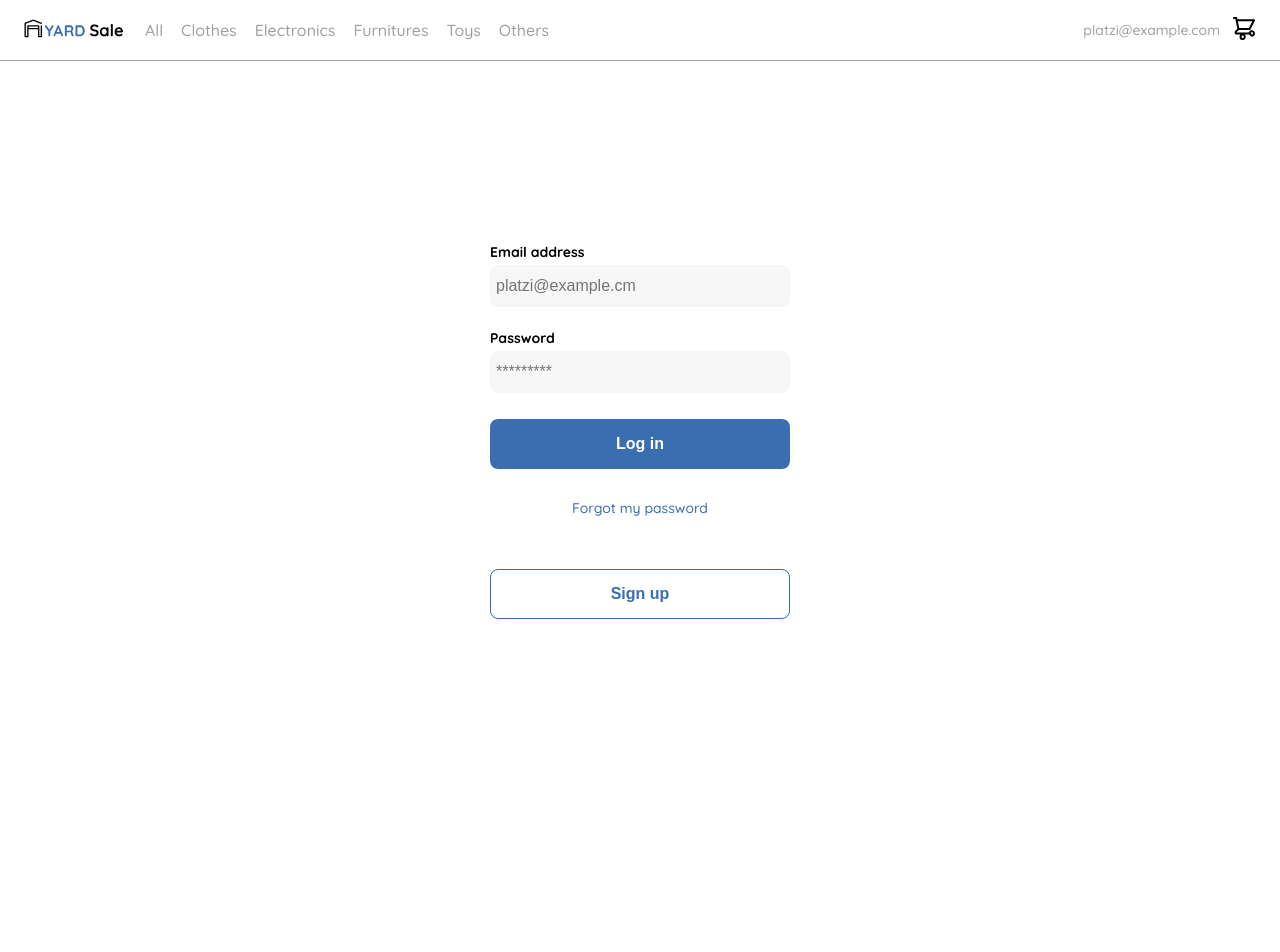
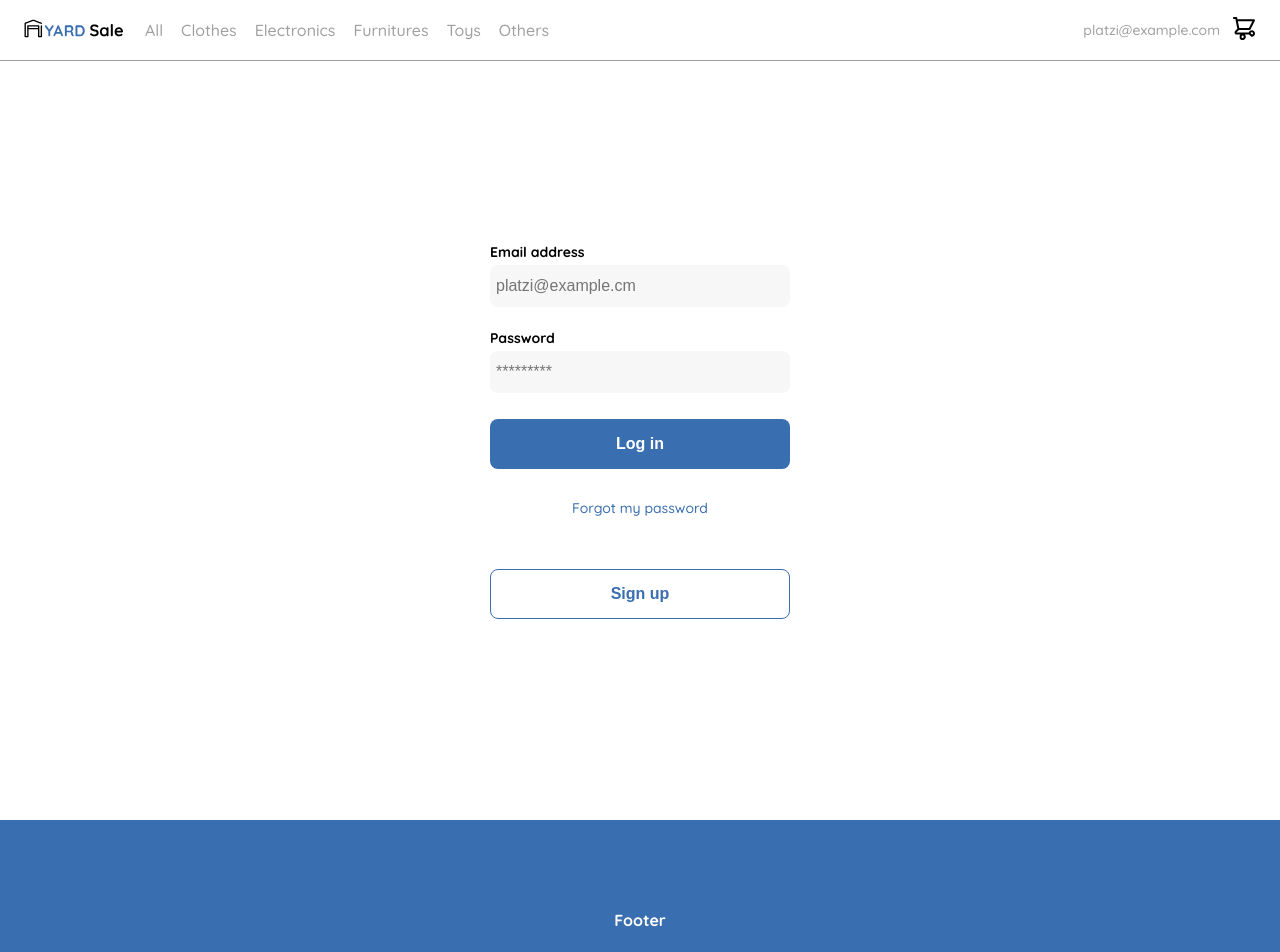
Before and after one commit to josegabjimenez/react-ecommerce, a React app: page /login in a window 1280 px wide. Shown: the top 952 px of the page. Before the commit the page ends 800 px from the top, so only its background shows below. Built offline with nearby package versions, Linux system fonts and the light colour scheme.

Commit message:
:recycle: [CLEAN] Code

```diff
--- a/src/containers/Layout.jsx
+++ b/src/containers/Layout.jsx
@@ -1,8 +1,15 @@
 import React from 'react';
-import { Header } from '@components';
+import { Footer, Header } from '@components/index';
+import '@styles/Layout.scss';
 
 const Layout = ({ children }) => {
-	return <div className="layout">{children}</div>;
+	return (
+		<div className="Layout">
+			<Header />
+			{children}
+			<Footer />
+		</div>
+	);
 };
 
 export default Layout;
--- a/src/pages/Home.jsx
+++ b/src/pages/Home.jsx
@@ -1,5 +1,4 @@
 import React from 'react';
-import { Header, Footer } from '@components/index';
 import { ProductList } from '@containers/index';
 import '@styles/Pages.scss';
 
@@ -7,12 +6,9 @@ const Home = () => {
 	return (
 		<section className="Home">
 			<div className="Home-content">
-				<Header />
-				{/* <MobileMenu /> */}
 				<h1>E-commerce shop home</h1>
 				<ProductList />
 			</div>
-			<Footer />
 		</section>
 	);
 };
--- a/src/pages/Login.jsx
+++ b/src/pages/Login.jsx
@@ -1,5 +1,4 @@
 import React, { useRef } from 'react';
-import { Header } from '@components';
 import '@styles/Login.scss';
 
 const Login = () => {
@@ -17,7 +16,6 @@ const Login = () => {
 
 	return (
 		<div className="Login">
-			<Header />
 			<div className="Login-content">
 				<div className="Login-form-container">
 					<img
--- a/src/pages/MyOrder.jsx
+++ b/src/pages/MyOrder.jsx
@@ -1,11 +1,9 @@
 import React from 'react';
-import { Header } from '@components';
 import '@styles/MyOrder.scss';
 
 const MyOrder = () => {
 	return (
 		<div className="MyOrder">
-			<Header />
 			<div className="MyOrder-content">
 				<div className="MyOrder-container">
 					<h1 className="MyOrder-title">My order</h1>
--- a/src/pages/MyOrders.jsx
+++ b/src/pages/MyOrders.jsx
@@ -1,12 +1,10 @@
 import React from 'react';
-import { Header } from '@components';
 import '@styles/MyOrders.scss';
 import { arrow } from '@assets/icons';
 
 const MyOrders = () => {
 	return (
 		<div className="MyOrders">
-			<Header />
 			<div className="MyOrders-content">
 				<div className="MyOrders-container">
 					<h1 className="MyOrders-title">My orders</h1>
--- a/src/pages/SignUp.jsx
+++ b/src/pages/SignUp.jsx
@@ -1,11 +1,9 @@
 import React from 'react';
-import { Header } from '@components';
 import '@styles/SignUp.scss';
 
 const SignUp = () => {
 	return (
 		<div className="SignUp">
-			<Header />
 			<div className="SignUp-content">
 				<div className="SignUp-form-container">
 					<h1 className="SignUp-title">Create account</h1>
--- a/src/styles/Footer.scss
+++ b/src/styles/Footer.scss
@@ -9,5 +9,5 @@ footer {
 	justify-content: center;
 	align-items: center;
 	font-weight: bold;
-	margin-top: 100px;
+	margin-top: 20px;
 }
--- a/src/styles/Header.scss
+++ b/src/styles/Header.scss
@@ -6,6 +6,11 @@ nav {
 	align-items: center;
 	padding: 0 24px;
 	border-bottom: 1px solid var(--very-light-pink);
+	background: var(--white);
+	// width: 100%;
+	top: 0;
+	z-index: 10;
+	// position: fixed;
 }
 .menu {
 	display: none;
--- /dev/null
+++ b/src/styles/Layout.scss
@@ -0,0 +1,5 @@
+@import 'vars';
+
+.Layout {
+	// margin-top: 80px;
+}
```
